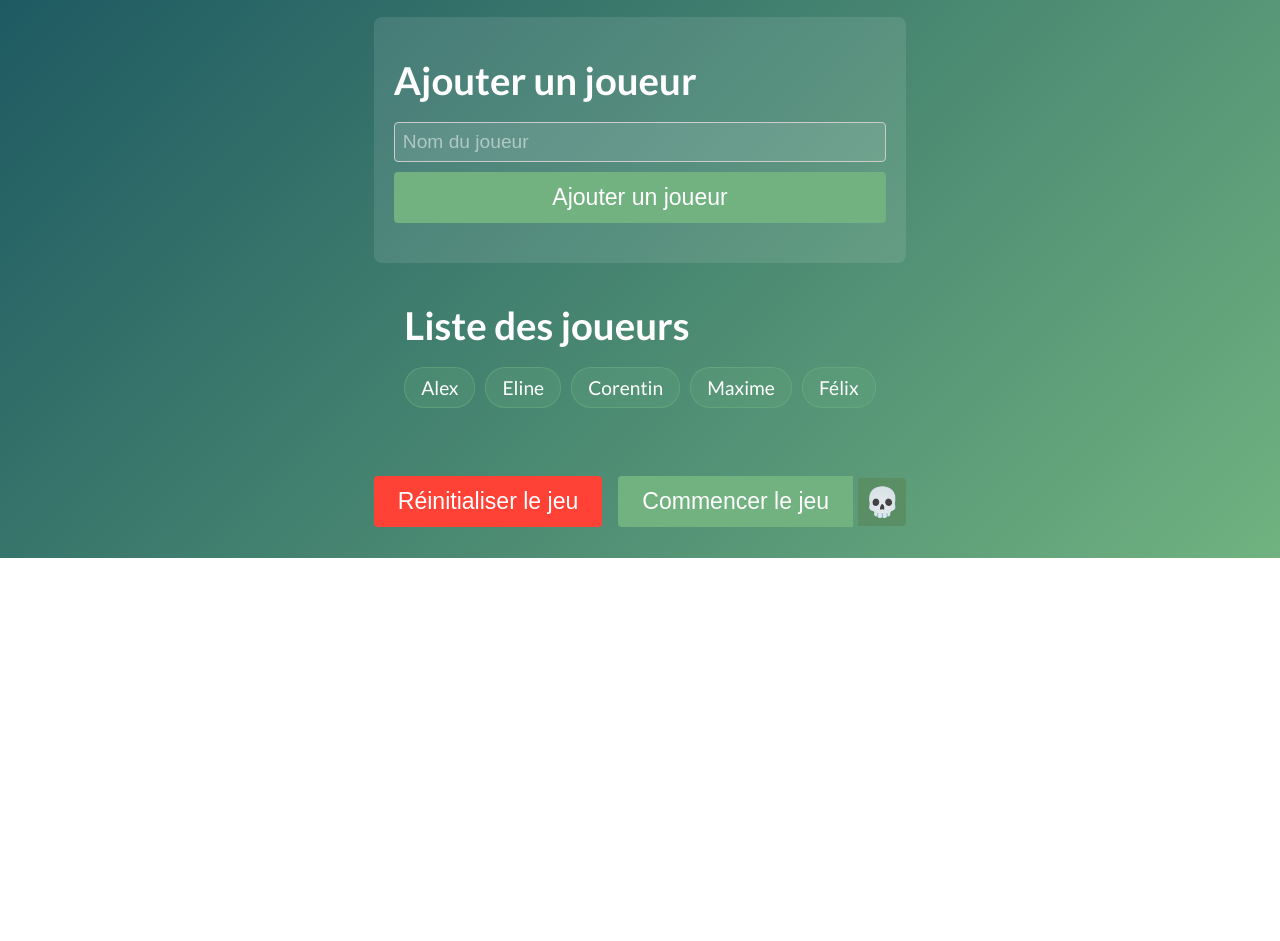
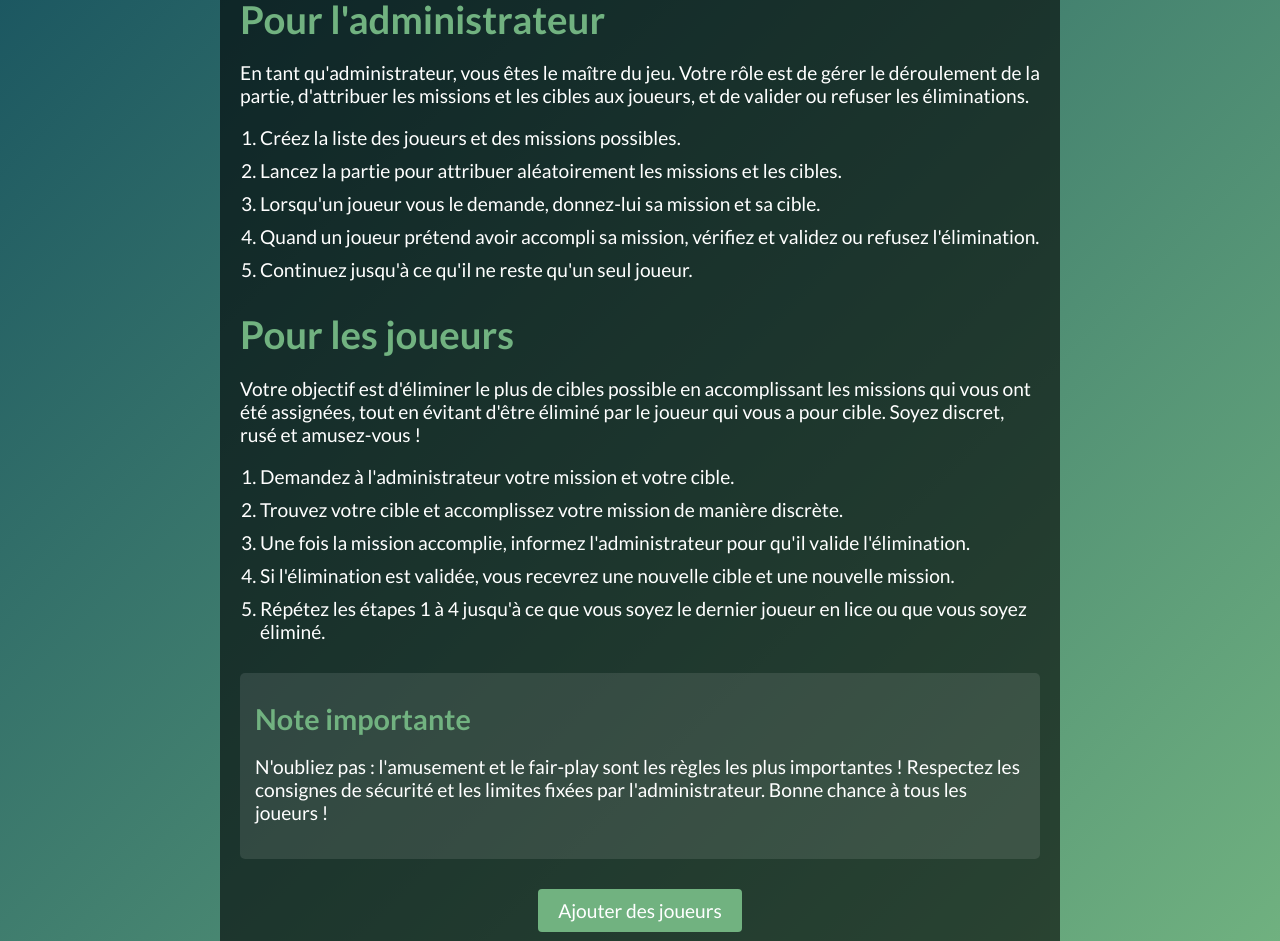
Before and after one commit to AlexandreGaultier/killer-game, a Vue app: page / in a window 1280 px wide. Shown: the part 242-1183 px from the top of the page. Before the commit the page ends 800 px from the top, so only its background shows below. Built offline with nearby package versions, Linux system fonts and the light colour scheme.

Commit message:
add Rules Page + change router

```diff
--- a/src/App.vue
+++ b/src/App.vue
@@ -1,7 +1,8 @@
 <template>
   <div id="container">
     <nav class="navbar">
-      <router-link to="/" class="nav-item">Joueurs</router-link>
+      <router-link to="/" class="nav-item">Règles</router-link>
+      <router-link to="/setup" class="nav-item">Joueurs</router-link>
       <router-link to="/game" class="nav-item">Jeu</router-link>
       <router-link to="/admin" class="nav-item">Admin</router-link>
       <router-link to="/podium" class="nav-item">Podium</router-link>
--- a/src/main.ts
+++ b/src/main.ts
@@ -6,14 +6,15 @@ import SetupView from './views/SetupView.vue'
 import GameView from './views/GameView.vue'
 import AdminView from './views/AdminView.vue'
 import PodiumView from './views/PodiumView.vue'
-
+import RulesView from './views/RulesView.vue'
 const app = createApp(App)
 const pinia = createPinia()
 
 const router = createRouter({
   history: createWebHistory(),
   routes: [
-    { path: '/', component: SetupView },
+    { path: '/', component: RulesView },
+    { path: '/setup', component: SetupView },
     { path: '/game', component: GameView },
     { path: '/admin', component: AdminView },
     { path: '/podium', component: PodiumView },
--- /dev/null
+++ b/src/views/RulesView.vue
@@ -0,0 +1,146 @@
+<template>
+    <div class="rules-view">
+      <div class="header">
+        <h1>Règles du jeu</h1>
+        <router-link to="/setup" class="add-players-button">Ajouter des joueurs</router-link>
+      </div>
+      <section class="admin-rules">
+          <h2>Pour l'administrateur</h2>
+        <p>
+          En tant qu'administrateur, vous êtes le maître du jeu. Votre rôle est de gérer le déroulement de la partie,
+          d'attribuer les missions et les cibles aux joueurs, et de valider ou refuser les éliminations.
+        </p>
+        <ol>
+          <li>Créez la liste des joueurs et des missions possibles.</li>
+          <li>Lancez la partie pour attribuer aléatoirement les missions et les cibles.</li>
+          <li>Lorsqu'un joueur vous le demande, donnez-lui sa mission et sa cible.</li>
+          <li>Quand un joueur prétend avoir accompli sa mission, vérifiez et validez ou refusez l'élimination.</li>
+          <li>Continuez jusqu'à ce qu'il ne reste qu'un seul joueur.</li>
+        </ol>
+      </section>
+
+      <section class="player-rules">
+        <h2>Pour les joueurs</h2>
+        <p>
+          Votre objectif est d'éliminer le plus de cibles possible en accomplissant les missions qui vous ont été assignées, tout en évitant
+          d'être éliminé par le joueur qui vous a pour cible. Soyez discret, rusé et amusez-vous !
+        </p>
+        <ol>
+          <li>Demandez à l'administrateur votre mission et votre cible.</li>
+          <li>Trouvez votre cible et accomplissez votre mission de manière discrète.</li>
+          <li>Une fois la mission accomplie, informez l'administrateur pour qu'il valide l'élimination.</li>
+          <li>Si l'élimination est validée, vous recevrez une nouvelle cible et une nouvelle mission.</li>
+          <li>Répétez les étapes 1 à 4 jusqu'à ce que vous soyez le dernier joueur en lice ou que vous soyez éliminé.</li>
+        </ol>
+      </section>
+
+      <div class="important-note">
+        <h3>Note importante</h3>
+        <p>
+          N'oubliez pas : l'amusement et le fair-play sont les règles les plus importantes ! Respectez les consignes de
+          sécurité et les limites fixées par l'administrateur. Bonne chance à tous les joueurs !
+        </p>
+      </div>
+
+      <div class="bottom-button-container">
+        <router-link to="/setup" class="add-players-button">Ajouter des joueurs</router-link>
+      </div>
+    </div>
+  </template>
+
+  <script lang="ts">
+  import { defineComponent } from 'vue'
+
+  export default defineComponent({
+    name: 'RulesView'
+  })
+  </script>
+
+  <style scoped>
+  .rules-view {
+    max-width: 800px;
+    margin: 0 auto;
+    padding: 20px;
+    background-color: rgba(0, 0, 0, 0.6);
+    border-radius: 10px;
+    color: #fff;
+  }
+
+  .header {
+    display: flex;
+    justify-content: space-between;
+    align-items: center;
+    margin-bottom: 20px;
+  }
+
+  h1, h2, h3 {
+    color: var(--primary-color);
+  }
+
+  .add-players-button {
+    font-size: 1em;
+    padding: 10px 20px;
+    background-color: var(--primary-color);
+    color: var(--text-color);
+    border: none;
+    border-radius: 4px;
+    cursor: pointer;
+    transition: background-color 0.3s ease;
+    text-decoration: none;
+    display: inline-block;
+  }
+
+  .add-players-button:hover {
+    background-color: #5a8f66;
+  }
+
+  section {
+    margin-bottom: 30px;
+  }
+
+  ol {
+    padding-left: 20px;
+  }
+
+  li {
+    margin-bottom: 10px;
+  }
+
+  .important-note {
+    background-color: rgba(255, 255, 255, 0.1);
+    padding: 15px;
+    border-radius: 5px;
+    margin-top: 30px;
+  }
+
+  .bottom-button-container {
+    display: flex;
+    justify-content: center;
+    margin-top: 30px;
+  }
+
+  @media (max-width: 768px) {
+    .rules-view {
+      padding: 15px;
+    }
+
+    .header {
+      flex-direction: column;
+      align-items: flex-start;
+    }
+
+    h1 {
+      font-size: 1.8em;
+      margin-bottom: 10px;
+    }
+
+    .add-players-button {
+      font-size: 0.9em;
+      padding: 8px 16px;
+    }
+
+    h2 {
+      font-size: 1.5em;
+    }
+  }
+  </style>
```
